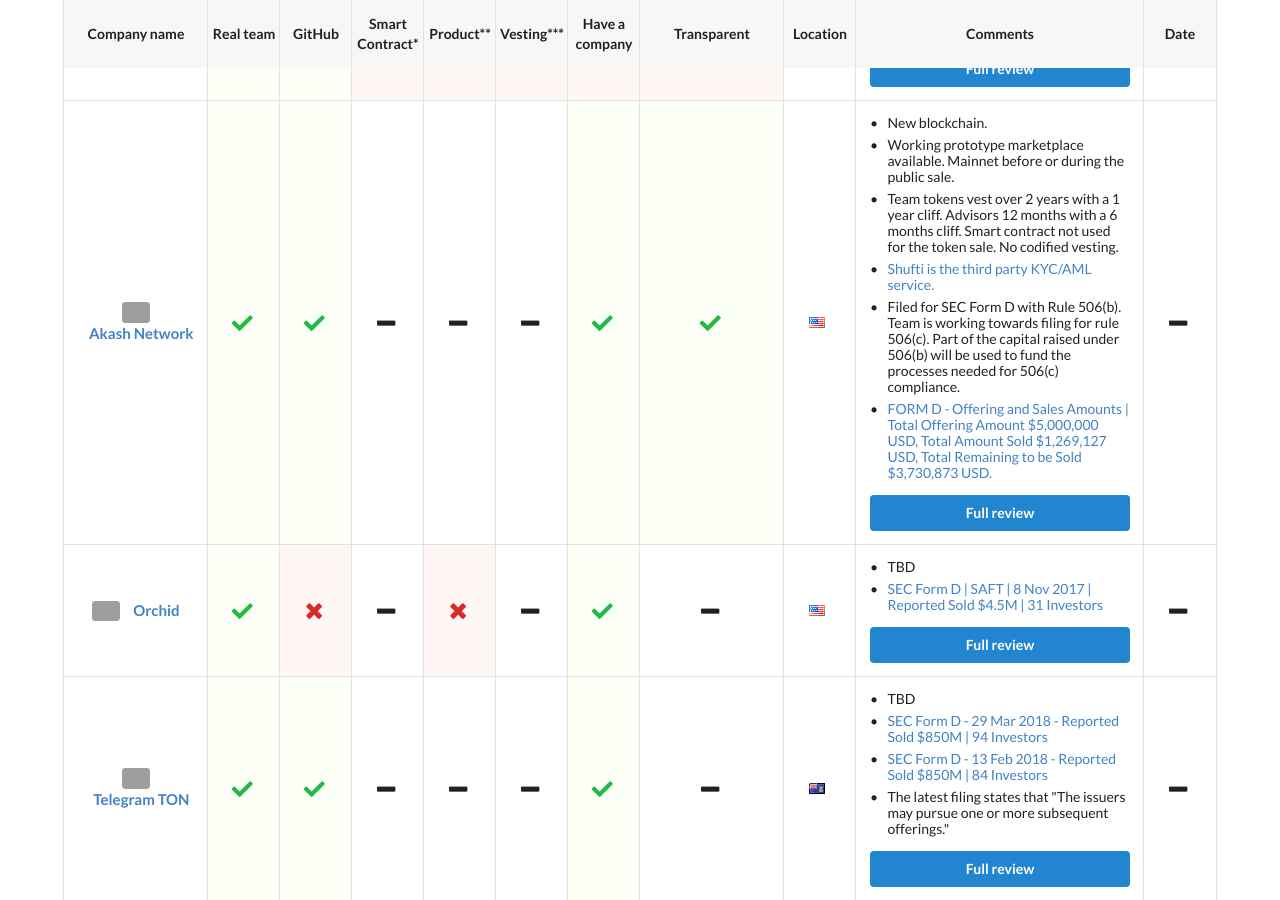
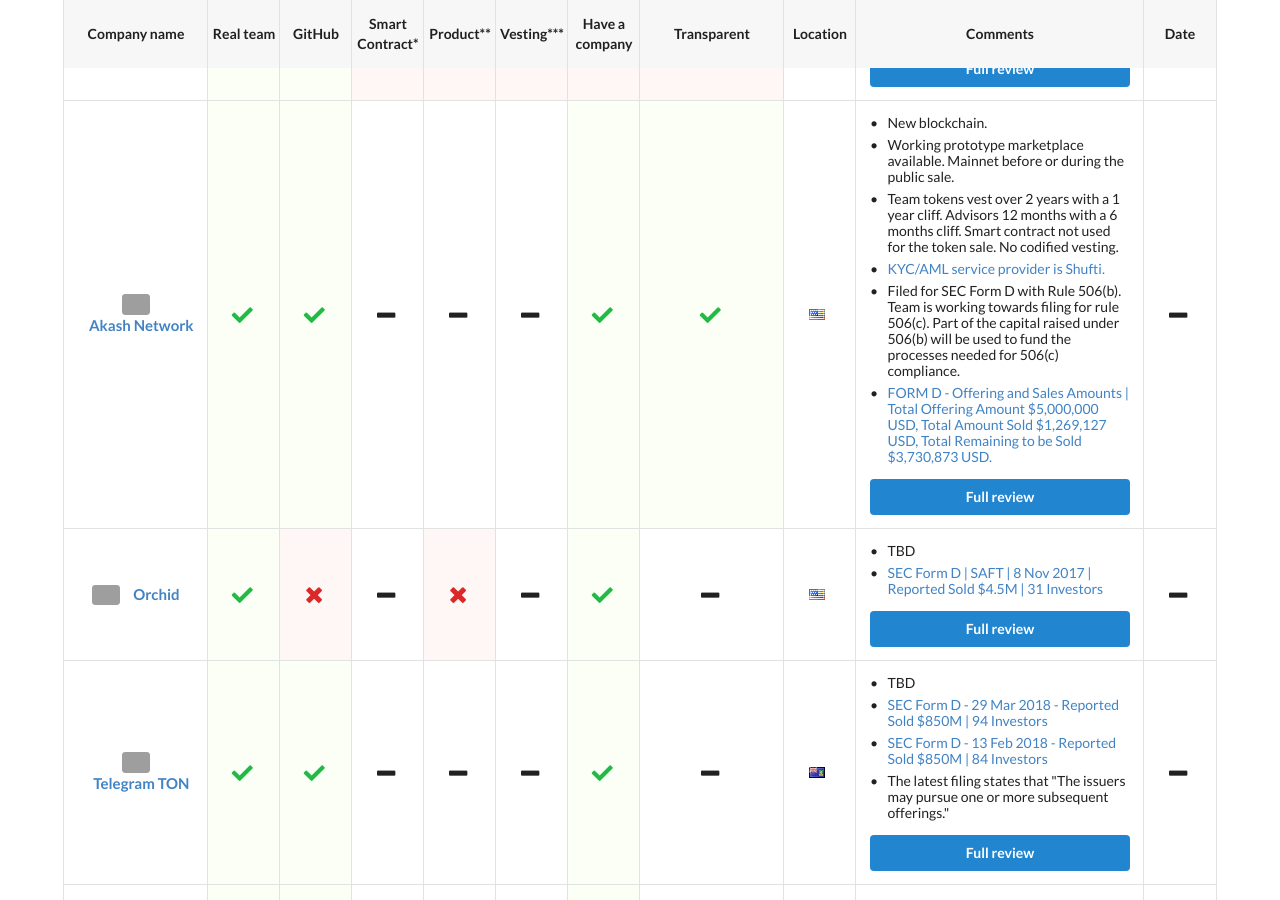
Before and after one commit to ico-check/ico-check, a Jekyll site: the page built from index.md, in a window 1280 px wide and 900 px high, scrolled down 609 px. Built offline with Jekyll 4.4.1, drawn with Linux system fonts in a browser that asks for light colours; nearby versions of some CDN libraries; grey boxes are pictures that could not be loaded.

Commit message:
69-akashnetwork-ico-check
Comment update

```diff
--- a/_data/active-future-icos.yml
+++ b/_data/active-future-icos.yml
@@ -33,7 +33,7 @@
     - content: New blockchain.
     - content: Working prototype marketplace available. Mainnet before or during the public sale.
     - content: Team tokens vest over 2 years with a 1 year cliff. Advisors 12 months with a 6 months cliff. Smart contract not used for the token sale. No codified vesting.
-    - content: Shufti is the third party KYC/AML service.
+    - content: KYC/AML service provider is Shufti.
       url: https://shuftipro.com/
     - content: Filed for SEC Form D with Rule 506(b). Team is working towards filing for rule 506(c). Part of the capital raised under 506(b) will be used to fund the processes needed for 506(c) compliance.
     - content: FORM D - Offering and Sales Amounts | Total Offering Amount $5,000,000 USD, Total Amount Sold $1,269,127 USD, Total Remaining to be Sold $3,730,873 USD.
```
